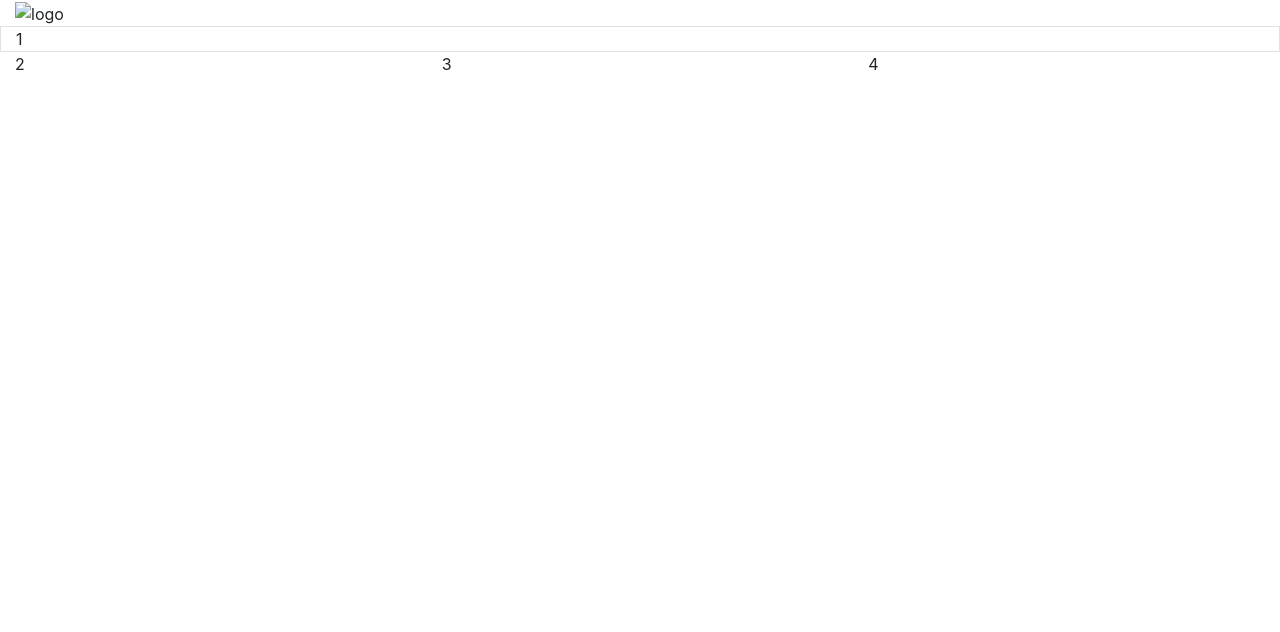
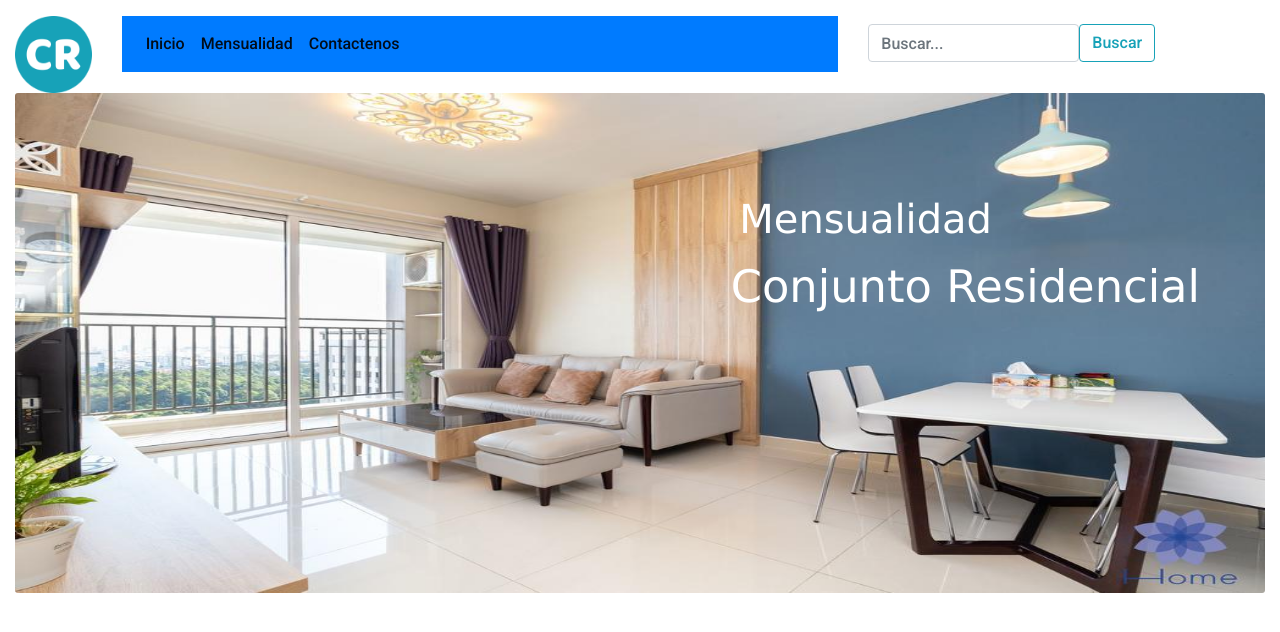
Before and after one commit to gisellmazo/inmuebles, a plain HTML site: page index.html in a window 1280 px wide. Drawn offline with nearby package versions, Linux system fonts and the light colour scheme.

Commit message:
añadimos estilos

```diff
--- /dev/null
+++ b/css/style.css
@@ -0,0 +1,27 @@
+body{
+    font-family: 'Roboto', sans-serif;
+}
+
+header .banner{
+    font-family: 'Lucida Sans', 'Lucida Sans Regular', 'Lucida Grande', 'Lucida Sans Unicode', Geneva, Verdana, sans-serif;
+    color: white;
+}
+
+header .img-banner{
+    max-height: 500px;
+}
+
+header .banner .banner-title{
+    position: absolute;
+    top: 6rem;
+    right: 18rem;
+    font-size: 2.5rem;
+
+}
+
+header .banner .banner-title-1{
+    position: absolute;
+    top: 10rem;
+    right: 5rem;
+    font-size: 2.8rem;
+}
--- a/index.html
+++ b/index.html
@@ -4,6 +4,8 @@
     <meta charset="UTF-8">
     <meta name="viewport" content="width=device-width, initial-scale=1, shrink-to-fit=no">
     <link rel="stylesheet" href="https://cdn.jsdelivr.net/npm/bootstrap@4.5.3/dist/css/bootstrap.min.css" integrity="sha384-TX8t27EcRE3e/ihU7zmQxVncDAy5uIKz4rEkgIXeMed4M0jlfIDPvg6uqKI2xXr2" crossorigin="anonymous">
+    <link href="https://fonts.googleapis.com/css2?family=Roboto:wght@500&display=swap" rel="stylesheet">
+    <link rel="stylesheet" href="./css/style.css">
     <title>Proyectos de inmuebles</title>
 </head>
 <body>
@@ -11,26 +13,53 @@
     <main class="container-fluid">
 
         <header>
-            <section class="row">
+            <section class="row mt-3">
                 <article class="col-1">
-                    <img src="" alt="logo">
+                    <img src="./imagenes/logo.png" class="img-fluid" alt="Logo">
                 </article>
                 <article class="col-7">
+                    <nav class="navbar navbar-expand-lg navbar-light bg-primary">
 
+                        <button class="navbar-toggler" type="button" data-toggle="collapse" data-target="#navbarSupportedContent" aria-controls="navbarSupportedContent" aria-expanded="false" aria-label="Toggle navigation">
+                            <span class="navbar-toggler-icon"></span>
+                          </button>
+
+                        <div class="collapse navbar-collapse" id="navbarSupportedContent">
+                            <ul class="navbar-nav mr-auto">
+                                <li class="nav-item active">
+                                    <a class="nav-link" href="#">Inicio</a>
+                                </li>
+                                <li class="nav-item active">
+                                    <a class="nav-link" href="#">Mensualidad <span class="sr-only">(current</span></a>
+                                </li>
+                                <li class="nav-item active">
+                                    <a class="nav-link" href="#">Contactenos</a>
+                                </li>
+                            </ul>
+                        </div>
+                    </nav>
                 </article>
                 <article class="col-4">
 
+                    <form class="form-inline my-2 my-lg-0" action="">
+                        <input class="form-control mt-2" type="search" placeholder="Buscar...">
+                        <input type="submit" value="Buscar"  class="btn btn-outline-info mt-2">
+                    </form>
+
+                </article>
+            </section>
+
+            <section class="row">
+                <article class="col-12 banner">
+                    <img class="img-fluid img-banner card-img" src="./imagenes/banner_img_1.jpg" alt="">
+                    <div class="banner-title">Mensualidad</div>
+                    <div class="banner-title-1">Conjunto Residencial</div>
                 </article>
             </section>
         </header>
 
 
-        <article class="row">
-            <aside class="col-4 col-sm-6 col-md-12 border">1</aside>
-            <aside class="col-6 col-sm">2</aside>
-            <aside class="col-sm">3</aside>
-            <aside class="col-sm">4</aside>
-        </article>
+
 
     </main>
 
```
